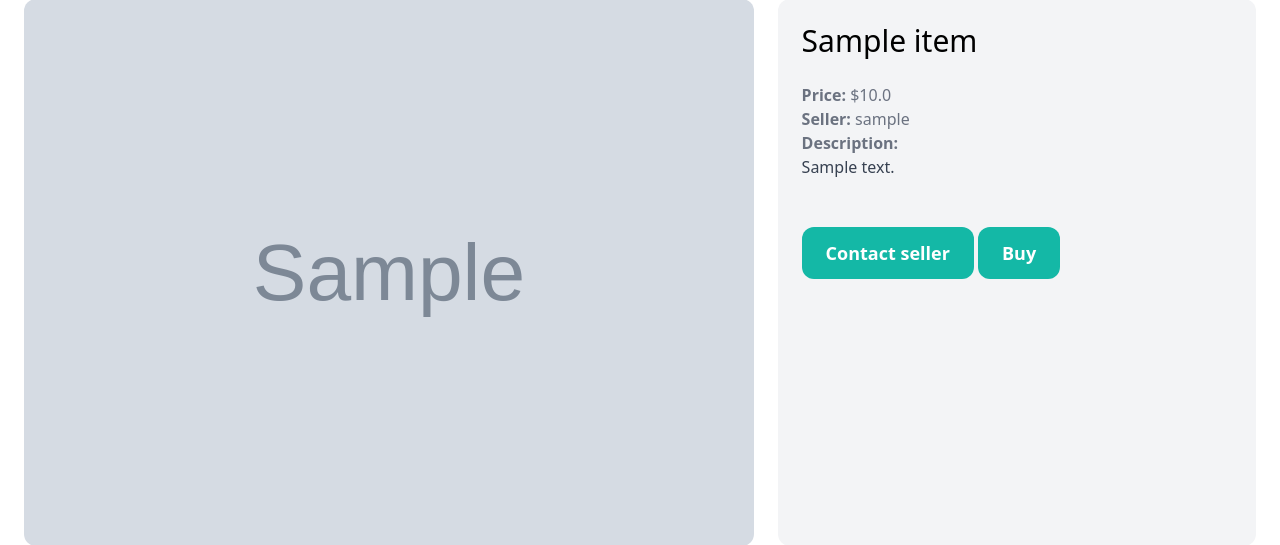
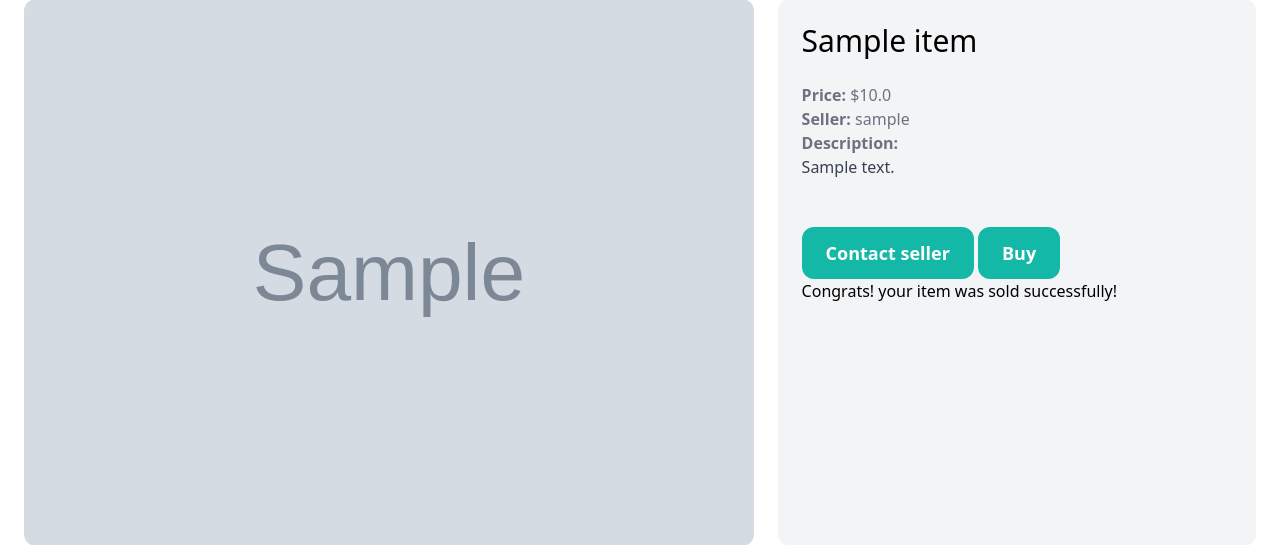
Before and after one commit to warlock-spell/MarketPlace, a Django app: page /item/1/ in a window 1280 px wide. Shown: the part 110-655 px from the top of the page. Run offline with Django 4.2, Linux system fonts and the light colour scheme; tables that the repository leaves empty hold one stand-in row (values such as "Sample post"); grey boxes marked "Sample" are stand-in pictures; style sheets or scripts are compiled from the project's sources.

Commit message:
seller can see sell-status on view item page

```diff
--- a/item/templates/item/item-detail.html
+++ b/item/templates/item/item-detail.html
@@ -22,6 +22,7 @@
 
             {% if request.user == item.created_by %}
                 <div class="mt-6 p-6 bg-white rounded-xl">
+
                     <p>This is your item!</p>
 
                     <a href="{% url 'item:edit-item' item.id %}"
@@ -71,6 +72,10 @@
                 </script>
             {% endif %}
 
+            {% if item.is_sold %}
+                <p>Congrats! your item was sold successfully!</p>
+            {% endif %}
+
 
         </div>
     </div>
```
